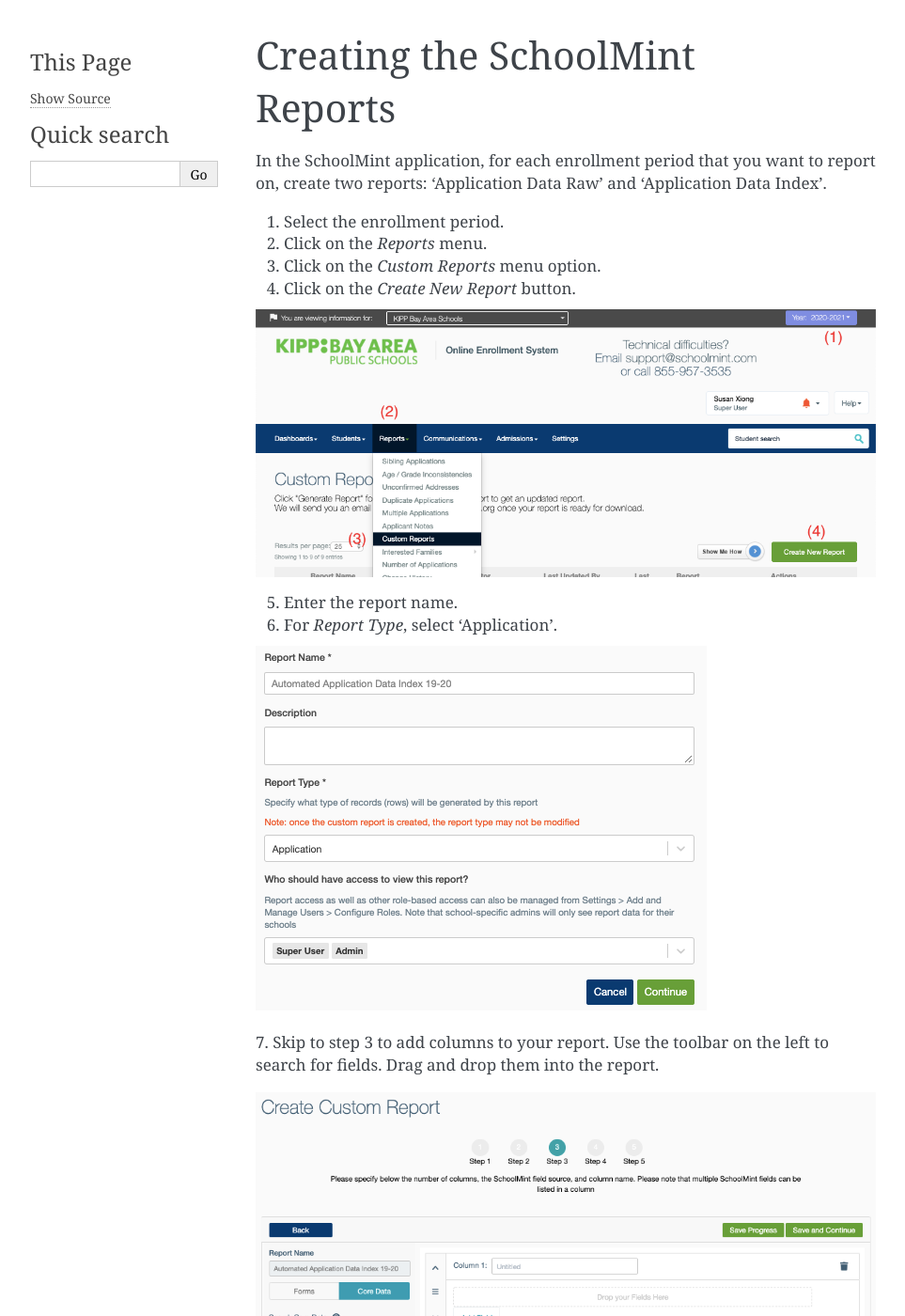
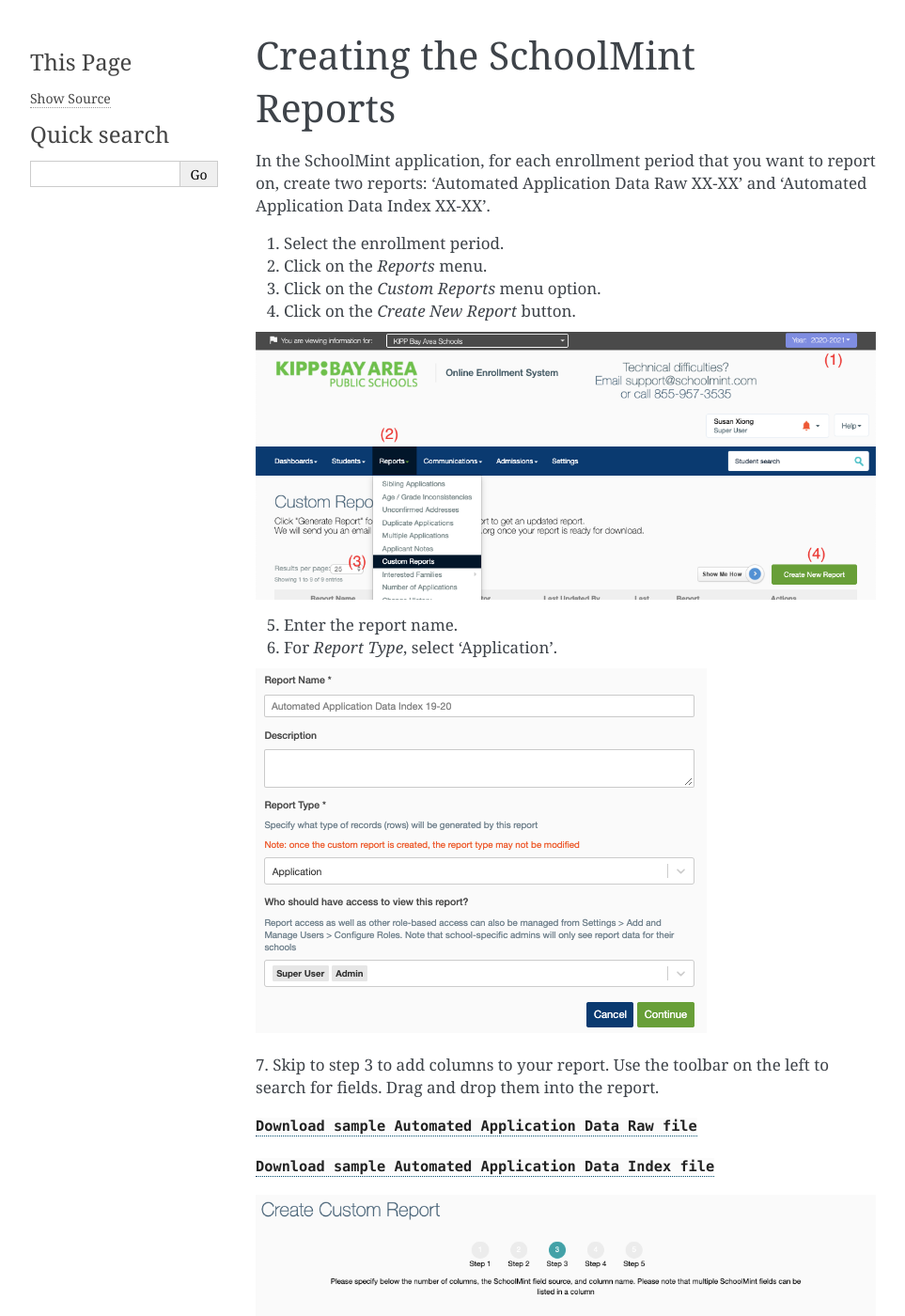
Before and after one commit to kippnorcal/schoolmint_connector, a Sphinx documentation site: the page built from docs/source/schoolmint_setup.rst, in a window 1280 px wide and 1400 px high. Shown: the whole window at 94% size, without its empty margins (148-1111 px from the left). Built offline with Sphinx 7.4.7, drawn with Linux system fonts in a browser that asks for light colours; some of the changed text lies outside the part shown.

Commit message:
PROJ-1658 Fix report names

```diff
--- a/docs/source/schoolmint_setup.rst
+++ b/docs/source/schoolmint_setup.rst
@@ -2,7 +2,7 @@
 *********************************
 
 In the SchoolMint application, for each enrollment period that you want to report on,
-create two reports: 'Application Data Raw' and 'Application Data Index'.
+create two reports: 'Automated Application Data Raw XX-XX' and 'Automated Application Data Index XX-XX'.
 
 1. Select the enrollment period.
 2. Click on the *Reports* menu.
@@ -20,10 +20,14 @@
 Use the toolbar on the left to search for fields.
 Drag and drop them into the report.
 
+:download:`Download sample Automated Application Data Raw file <Automated_Application_Data_Raw_20-21-example.csv>`
+
+:download:`Download sample Automated Application Data Index file <Automated_Application_Data_Index_20-21-example.csv>`
+
 .. image:: _static/schoolmint_create_report3.png
 
-8. Once you have created both reports, contact SchoolMint
-support to get the API keys for the reports.
+8. Once you have created both reports, contact SchoolMint support to get the API keys for the reports.
+9. You get one token per report, and these will go in your .env file.
 
 Columns for Application Data Raw:
 
```
